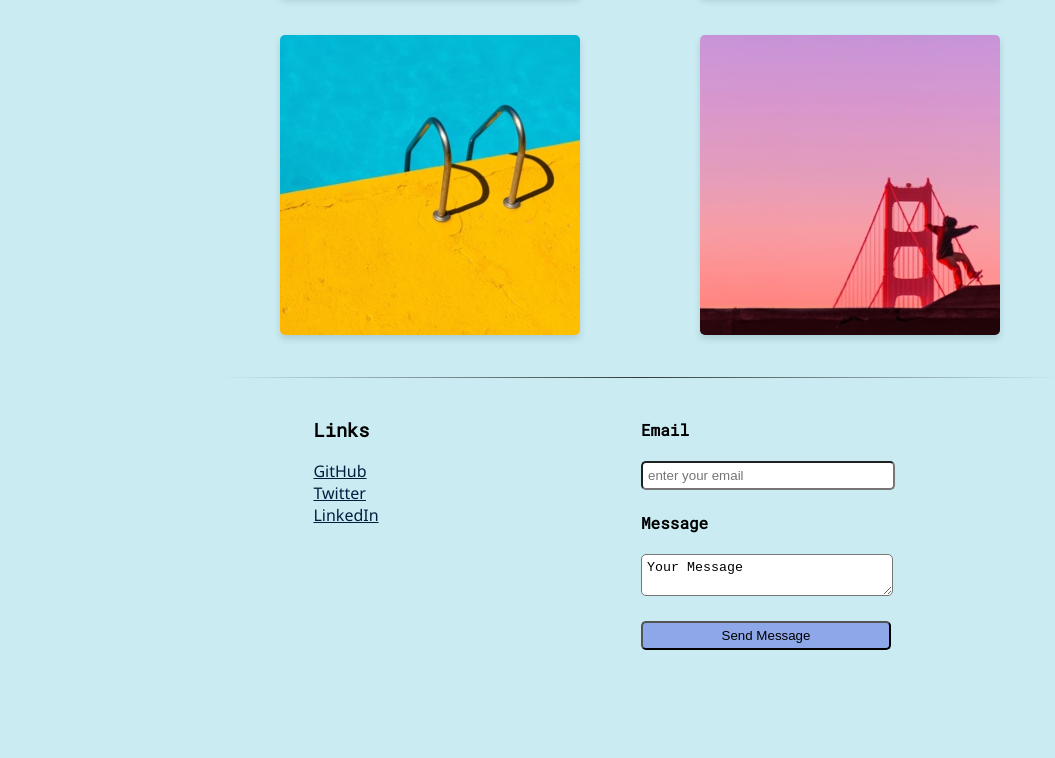
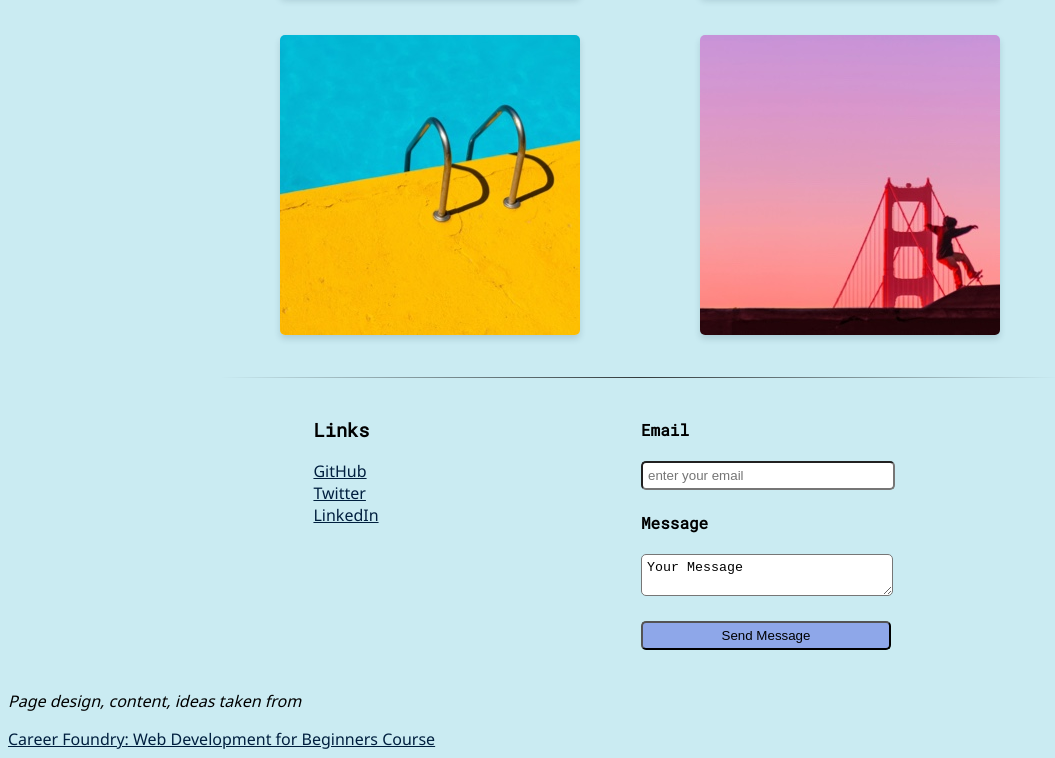
Before and after one commit to tkfmn/test-webpage, a plain HTML site: page index.html in a window 1280 px wide. Shown: the part 917-1675 px from the top of the page, without its empty margins (0-1055 px from the left). Before the commit the page ends 1607 px from the top, so only its background shows below. Drawn offline with Linux system fonts and the light colour scheme.

Commit message:
added career foundry

```diff
--- a/index.html
+++ b/index.html
@@ -96,6 +96,12 @@
             </div>
         </div>
 
+        <span>
+            <p> Page design, content, ideas taken from</p>
+        </span>
+        <span>
+            <a href="https://careerfoundry.com/en/tutorials/web-development-for-beginners/">Career Foundry: Web Development for Beginners Course</a>
+        </span>
 
 
 
```
